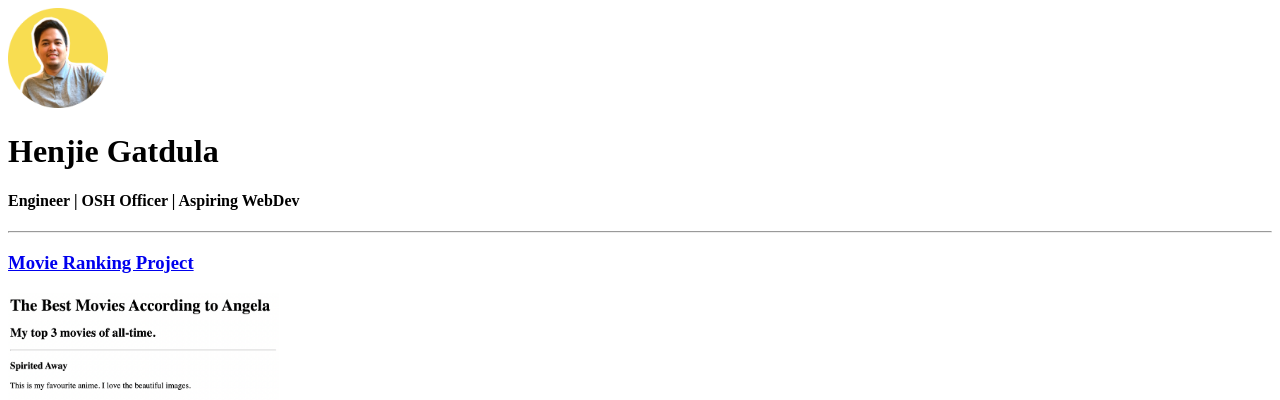
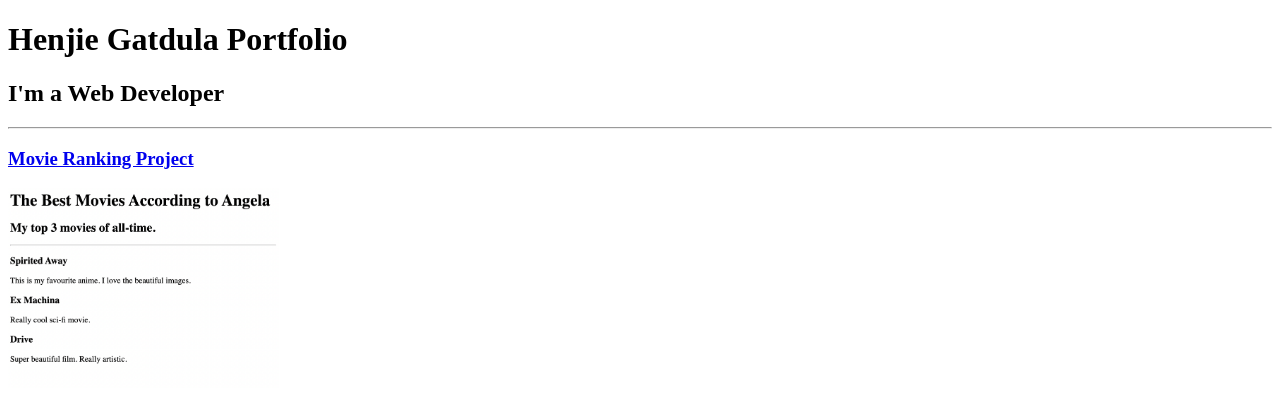
Before and after one commit to jhineglaud/html-portfolio, a plain HTML site: page index.html in a window 1280 px wide. Shown: the top 400 px of the page. Drawn offline with Linux system fonts and the light colour scheme.

Commit message:
Add files via upload

```diff
--- a/index.html
+++ b/index.html
@@ -7,9 +7,8 @@
   <title>My Portfolio</title>
 </head>
 <body>
-  <img src="./assets/images/hbg pic.PNG" height="100">
-  <h1>Henjie Gatdula</h1>
-  <h4>Engineer | OSH Officer | Aspiring WebDev</h4>
+  <h1>Henjie Gatdula Portfolio</h1>
+  <h2>I'm a Web Developer</h2>
   <hr />
 
   <h3><a href="./public/movie-ranking.html">Movie Ranking Project</a></h3>
```
